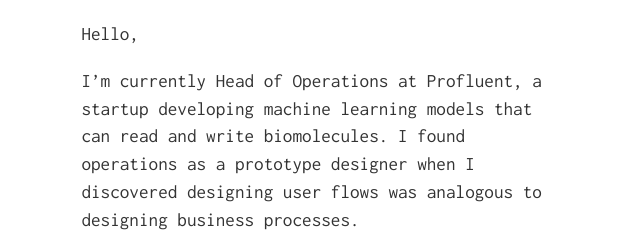
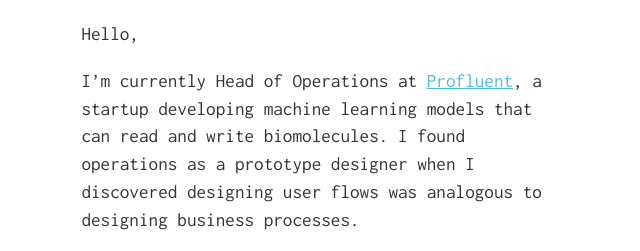
Before and after one commit to mgruesbeck/11ty-site, an Eleventy site: page source/index.md in a window 1280 px wide. Shown: the part 225-476 px from the top of the page, 71-711 px from the left. Built offline with nearby package versions, Linux system fonts and the light colour scheme; Eleventy itself is replaced by a stand-in of ours; files that its build step writes are made by us from their sources.

Commit message:
add link to company

```diff
--- a/source/index.md
+++ b/source/index.md
@@ -12,7 +12,7 @@
 
 Hello,
 
-I’m currently Head of Operations at Profluent, a startup developing machine learning models that can read and write biomolecules. I found operations as a prototype designer when I discovered designing user flows was analogous to designing business processes.
+I’m currently Head of Operations at [Profluent](https://www.profluent.bio/), a startup developing machine learning models that can read and write biomolecules. I found operations as a prototype designer when I discovered designing user flows was analogous to designing business processes.
 
 As a prototype designer I worked in a computer vision and NLP setting, first as an early [MetaMind](https://venturebeat.com/2016/04/04/salesforce-buys-hot-deep-learning-startup-metamind-services-shutting-down-may-4/) employee, and later as a founding member of [Salesforce Research](https://www.salesforceairesearch.com/). Prior to that, I founded a design agency in Napa Valley.
 
```
